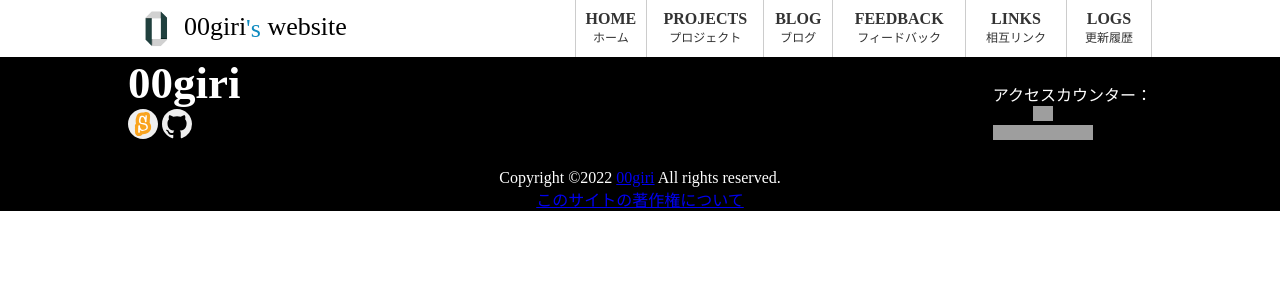
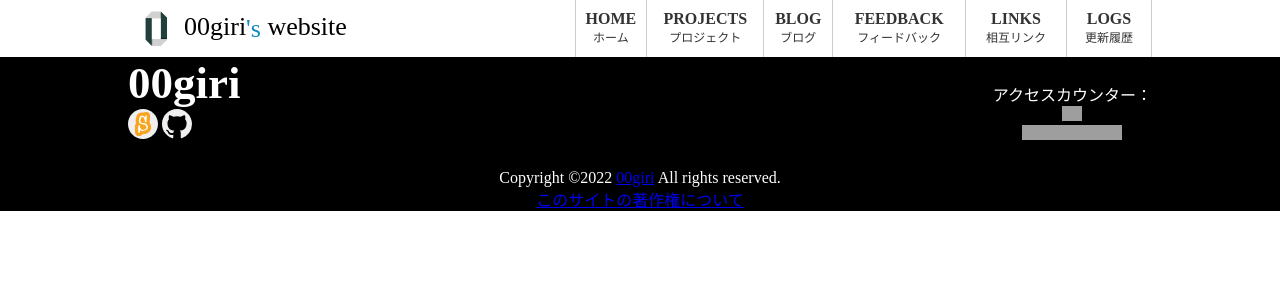
Before and after one commit to 00giri/00giri.github.io, a Jekyll site: the page built from index.html, in a window 1280 px wide. Shown: the top 300 px of the page. Built offline with Jekyll 4.4.1, drawn with Linux system fonts in a browser that asks for light colours; grey boxes are pictures that could not be loaded.

Commit message:
a little adjustment of style

```diff
--- a/assets/default.css
+++ b/assets/default.css
@@ -147,6 +147,10 @@ footer {
   margin: 2.5rem 0;
 }
 
+.counter table {
+  margin: 0 auto;
+}
+
 .counter img{
   height: 1.5rem;
 }
```
